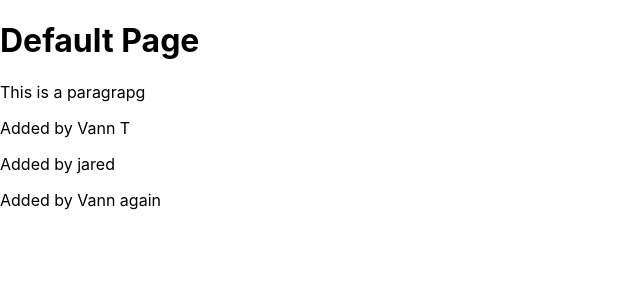
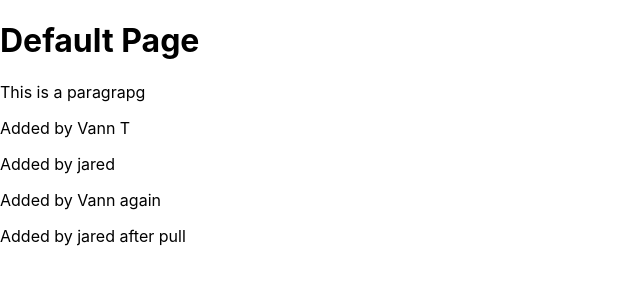
Before and after one commit to vannara43/project114, a React (Create React App) app in the folder react/: page / in a window 1280 px wide. Shown: the top 300 px of the page, without its empty margins (0-640 px from the left). Built offline with nearby package versions, Linux system fonts and the light colour scheme.

Commit message:
jared added new commit

```diff
--- a/react/src/App.js
+++ b/react/src/App.js
@@ -9,6 +9,7 @@ function App() {
       <p>Added by Vann T</p>
       <p>Added by jared</p>
       <p>Added by Vann again</p>
+      <p>Added by jared after pull</p>
     </React.Fragment>
   );
 }
```
